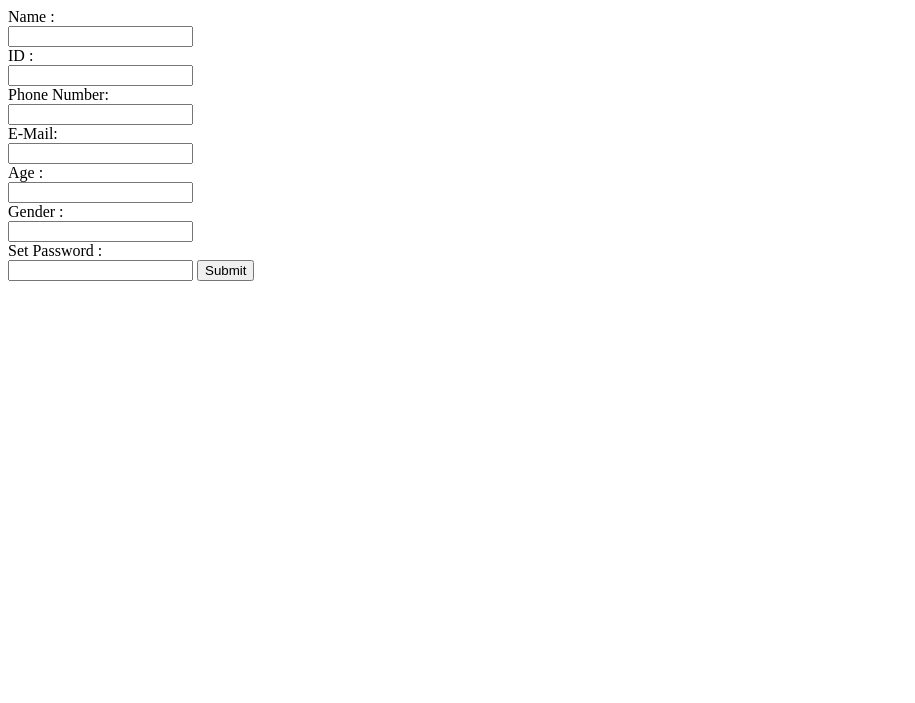
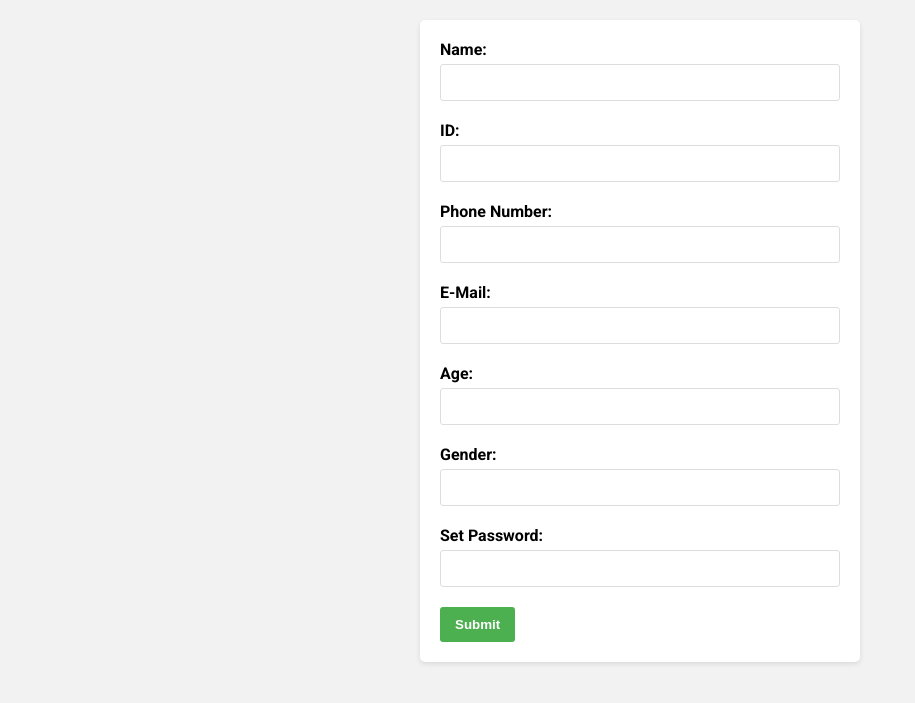
Before and after one commit to Sheikh-Mohammed-Shuhood/TheBeatles, a Django app: page /admin/registerUser/ in a window 1280 px wide. Shown: the top 703 px of the page, without its empty margins (0-915 px from the left). Run offline with Django 4.2, Linux system fonts and the light colour scheme.

Commit message:
Added CSS to registerUser.html

```diff
--- a/EmployeeAssistant/loginapp/templates/loginapp/registerUser.html
+++ b/EmployeeAssistant/loginapp/templates/loginapp/registerUser.html
@@ -4,44 +4,113 @@
     <meta charset="UTF-8">
     <meta name="viewport" content="width=device-width, initial-scale=1.0">
     <title>Register Employee</title>
+    <style>
+        body {
+            font-family: Arial, sans-serif;
+            background-color: #f2f2f2;
+            margin: 0;
+            padding: 20px;
+        }
+        form {
+            max-width: 400px;
+            margin: 0 auto;
+            background-color: #ffffff;
+            padding: 20px;
+            border-radius: 5px;
+            box-shadow: 0 2px 5px rgba(0, 0, 0, 0.1);
+            font-family: 'Roboto', sans-serif;
+        }
+        .form-group {
+            margin-bottom: 20px;
+            overflow: hidden;
+        }
+        label {
+            display: block;
+            font-weight: bold;
+            margin-bottom: 5px;
+        }
+        input[type="text"] {
+            width: 100%;
+            padding: 10px;
+            border: 1px solid #ddd;
+            border-radius: 3px;
+            box-sizing: border-box;
+        }
+        button[type="submit"] {
+            background-color: #4CAF50;
+            color: white;
+            border: none;
+            border-radius: 3px;
+            padding: 10px 15px;
+            font-weight: bold;
+            cursor: pointer;
+        }
+        .msg {
+            margin-top: 20px;
+        }
+        .msg script {
+            display: block;
+            padding: 10px;
+            background-color: #f2f2f2;
+            border-radius: 3px;
+            box-shadow: 0 2px 5px rgba(0, 0, 0, 0.1);
+        }
+        .msg script:last-child {
+            margin-top: 10px;
+        }
+    </style>
+    <link href="https://fonts.googleapis.com/css2?family=Roboto:wght@400;700&display=swap" rel="stylesheet">
 </head>
 <body>
     <form action="registerUserSubmit" method="post">
         {% csrf_token %}
-        <label for="fname">Name :</label><br>
-        <input type="text" name="fname"><br>
+        <div class="form-group">
+            <label for="fname">Name:</label>
+            <input type="text" name="fname">
+        </div>
 
-        <label for="eid">ID :</label><br>
-        <input type="text" name="eid"><br>
+        <div class="form-group">
+            <label for="eid">ID:</label>
+            <input type="text" name="eid">
+        </div>
 
-        <label for="phone">Phone Number:</label><br>
-        <input type="text" name="phone"><br>
+        <div class="form-group">
+            <label for="phone">Phone Number:</label>
+            <input type="text" name="phone">
+        </div>
 
-        <label for="email">E-Mail:</label><br>
-        <input type="text" name="email"><br>
+        <div class="form-group">
+            <label for="email">E-Mail:</label>
+            <input type="text" name="email">
+        </div>
 
-        <label for="age">Age :</label><br>
-        <input type="text" name="age"><br>
+        <div class="form-group">
+            <label for="age">Age:</label>
+            <input type="text" name="age">
+        </div>
 
-        <label for="gender">Gender :</label><br>
-        <input type="text" name="gender"><br>
+        <div class="form-group">
+            <label for="gender">Gender:</label>
+            <input type="text" name="gender">
+        </div>
 
-        <label for="passwd">Set Password :</label><br>
-        <input type="text" name="passwd">
+        <div class="form-group">
+            <label for="passwd">Set Password:</label>
+            <input type="text" name="passwd">
+        </div>
+
         <button type="submit" value="Submit">Submit</button>
-      </form>
+    </form>
 
-      <div class="msg">
-        {%for i in messages%}
+    <div class="msg">
+        {% for i in messages %}
         <script type="text/javascript">
-          function myfun() {
-            alert("{{i}}");
-          }
-          myfun();
+            function myFun() {
+                alert("{{ i }}");
+            }
+            myFun();
         </script>
-        {%endfor%}
-      </div>
-
+        {% endfor %}
+    </div>
 </body>
-
 </html>
```
